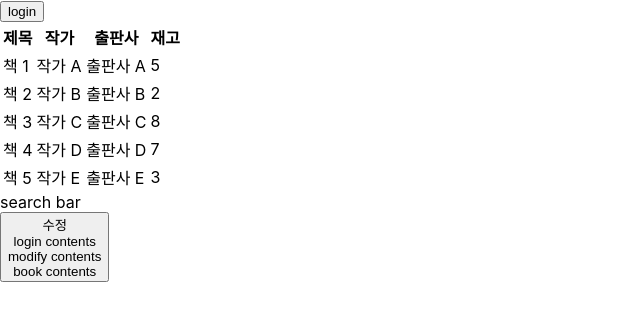
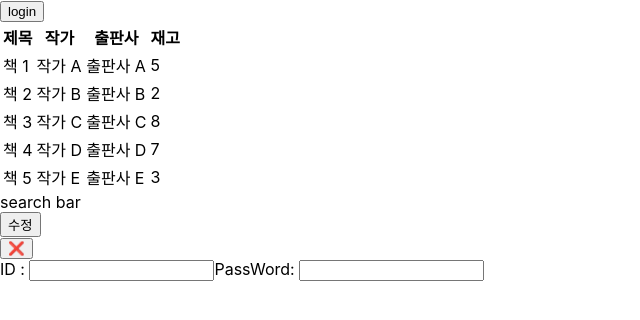
Before and after one commit to park-intae/booksearcher-new-, a React (Create React App) app: page / in a window 1280 px wide. Both pictures are taken after a click on the button "login". Shown: the top 320 px of the page, without its empty margins (0-640 px from the left). Built offline with nearby package versions, Linux system fonts and the light colour scheme.

Commit message:
Modal 작동방식 코딩중

```diff
--- a/src/App.tsx
+++ b/src/App.tsx
@@ -38,11 +38,12 @@ function App() {
           <div id='search'>search bar</div>
           <button onClick={() => openModal('modifyButton')}>
             수정
-            <Modal isOpen={isModalOpen} contentType={contentType} closeModal={closeModal} />
           </button>
         </div>
         <div id='pagenation'></div>
       </main>
+
+      {isModalOpen && <Modal isOpen={isModalOpen} contentType={contentType} closeModal={closeModal} />}
     </div>
   );
 }
--- /dev/null
+++ b/src/components/modal/Modal.module.css
@@ -0,0 +1,11 @@
+#modal-background {
+    background-color: rgba(156, 156, 156, 0.678);
+    position: fixed;
+    top: 0;
+    left: 0;
+    width: 100%;
+    height: 100%;
+    display: flex;
+    align-items: center;
+    justify-content: center;
+}
--- a/src/components/modal/Modal.tsx
+++ b/src/components/modal/Modal.tsx
@@ -1,3 +1,4 @@
+import { useState } from "react";
 
 interface ModalProps {
     isOpen: boolean;
@@ -6,20 +7,33 @@ interface ModalProps {
 }
 
 export default function Modal({ isOpen, contentType, closeModal }: ModalProps) {
+    const [identify, setIdentify] = useState("");
+    const [password, setPassword] = useState("");
+
+    const handleLogin = () => {
+        console.log('로그인 시도:', { identify, password }); // 로그인 확인 >> 추후 서버로 전송하는 코드 기입
+        closeModal();
+    }
+
     if (!isOpen) return null;
 
     return (
-        <div id="modal-background">
-            <div id="contents">
-                <div id="login">
-                    login contents
-                </div>
-                <div id="modify">
-                    modify contents
-                </div>
-                <div id="contents">
-                    book contents
-                </div>
+        <div id="modal-background" onClick={closeModal}>
+            <div id="contents" onClick={(e) => e.stopPropagation()}>
+                <button onClick={closeModal} className="close-byn">❌</button>
+
+                {contentType === 'loginButton' && (
+                    <div className="modal-section">
+                        ID : <input></input>
+                        PassWord: <input></input>
+                    </div>
+                )}
+                {contentType === 'modifyButton' && (
+                    <div className="modal-section"></div>
+                )}
+                {contentType === 'bookContents' && (
+                    <div className="modal-section"></div>
+                )}
             </div>
         </div>
     )
```
Also changed, not shown: src/components/modal/BookDetail.tsx (deleted, +0 -10 lines).
